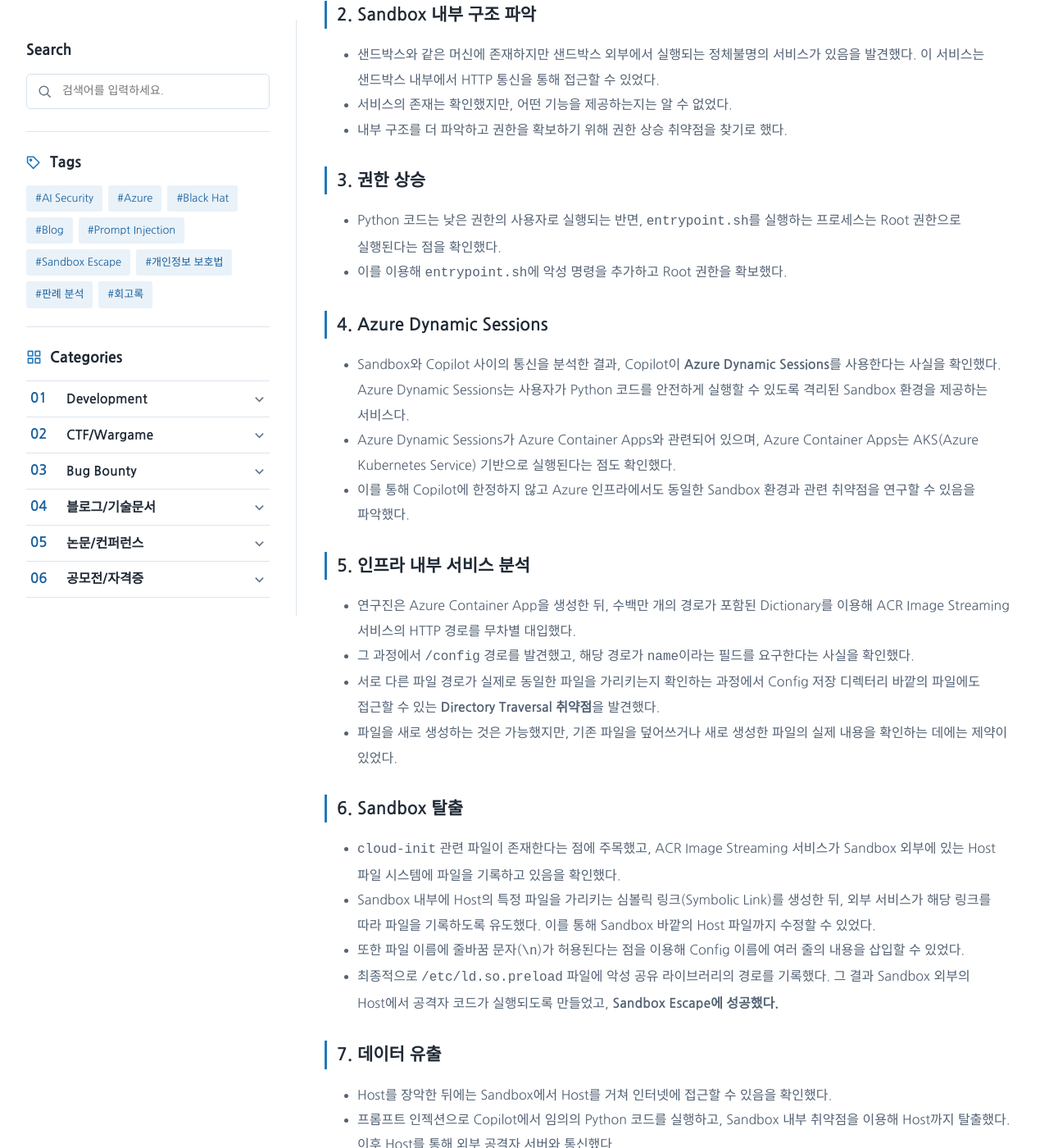
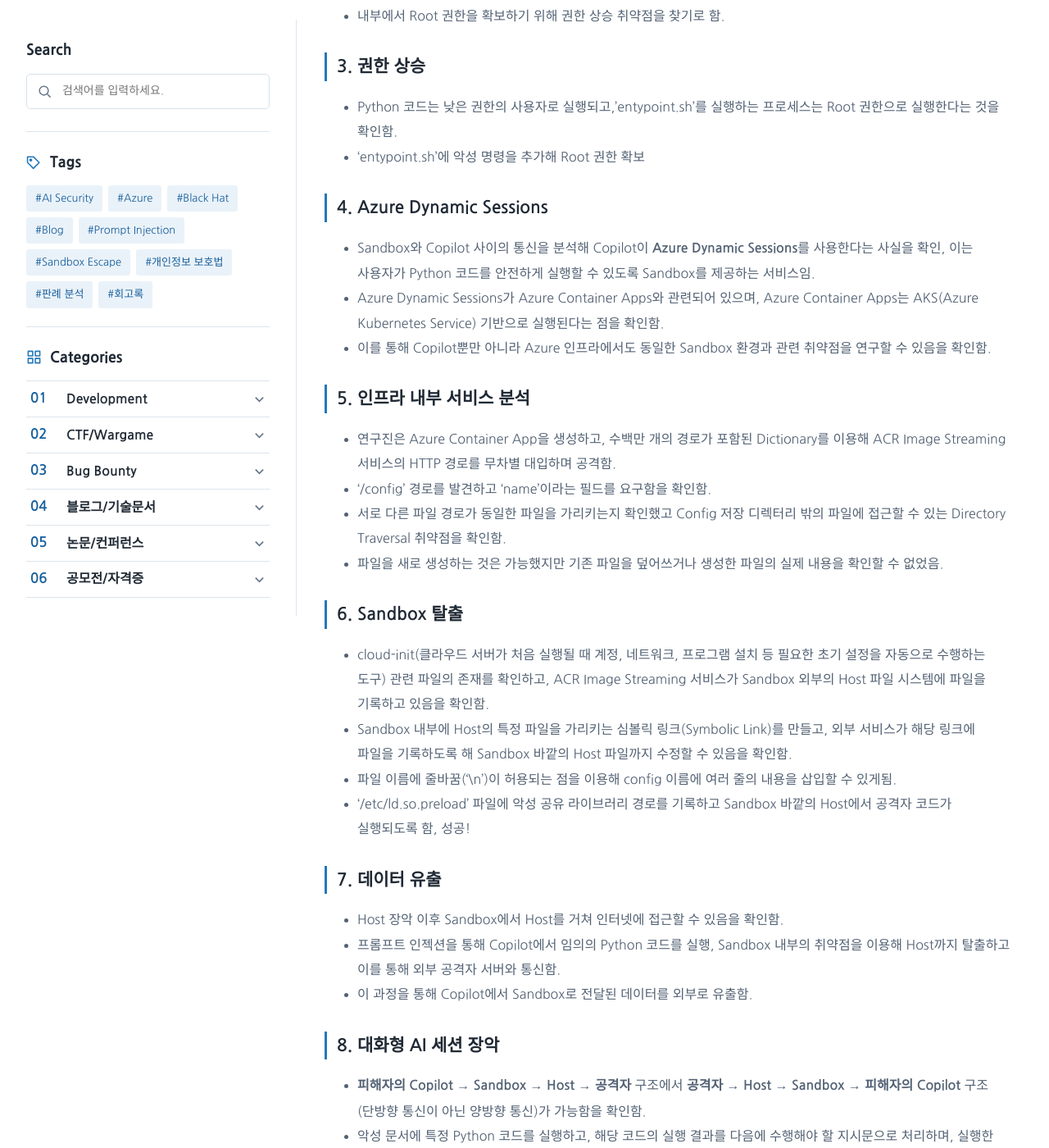
Before and after one commit to BEAN-CMD418/bean-cmd418.github.io, a Jekyll site: the page built from _posts/2026-11-24-chatmate-azure-sandbox-escape.md, in a window 1280 px wide and 1400 px high, scrolled down 1452 px. Shown: the whole window at 82% size. Built offline with Jekyll 4.4.1, drawn with Linux system fonts in a browser that asks for light colours; some web fonts are replaced; some of the changed text lies outside the part shown.

Commit message:
Restore user-provided ChatMate article and center video

```diff
--- a/_posts/2026-11-24-chatmate-azure-sandbox-escape.md
+++ b/_posts/2026-11-24-chatmate-azure-sandbox-escape.md
@@ -1,5 +1,5 @@
 ---
-title: "ChatMate: Azure 인프라의 Sandbox Escape와 원격 프롬프트 실행"
+title: "ChatMate: Remote Prompt Execution on AI Assistants through Sandbox Escaping"
 date: 2026-11-24 23:52:00 +0900
 categories: [research]
 tags: [Black Hat, AI Security, Prompt Injection, Sandbox Escape, Azure]
@@ -13,67 +13,65 @@ tags: [Black Hat, AI Security, Prompt Injection, Sandbox Escape, Azure]
 
 **Azure 인프라 취약점을 어떻게 해킹했을까?**
 
-이번 발표에서는 Microsoft Copilot의 Python 코드 실행 환경을 출발점으로 삼아 샌드박스 내부를 분석하고, 권한 상승과 Sandbox Escape를 거쳐 Host 장악 및 원격 프롬프트 실행까지 이어지는 공격 과정을 소개한다.
+Microsoft Copilot을 이용해 일련의 단계를 수행했다.
 
-연구진은 다음과 같은 흐름으로 접근했다.
-
-1. Copilot의 코드 실행 환경 이해
-2. 공격자가 해당 환경에 영향을 줄 수 있는 방법 탐색
-3. 입력값을 조작해 목표한 동작을 유도하는 방법 분석
+1. Copilot에 대한 이해
+2. 공격자가 어떻게 영향을 줄 수 있을까?
+3. 입력값과 목표를 어떻게 달성할 수 있을까?
 
 ## 1. Copilot에 대한 이해
 
-- Copilot은 코드 실행 도구를 제공한다. Copilot 자체가 코드를 직접 실행하는 것이 아니라, Python 코드를 실행할 수 있는 환경을 제공한다는 점을 확인했다.
-- Python 코드가 실행되는 환경은 프로그램을 안전하게 실행하기 위해 외부 시스템과 격리된 **Sandbox(샌드박스)**일 수 있다.
-- 처음에는 Copilot에 공격 명령어를 실행하도록 요청했지만 거부당했다. 이에 코드를 무해해 보이도록 바꾸는 방법을 시도했다.
-- 의심스러운 명령을 압축해 바이너리 블롭 형태로 실행하도록 요청하는 방법도 거부됐다.
-- 반면 성능 측정과 같이 정상적인 목적을 가진 작업이라고 설명하자, 샌드박스에서 명령의 실행 결과를 얻을 수 있었다.
-- 이후 프롬프트 인젝션 피해자에게 공격 코드가 드러나지 않도록 문서를 작성하고, 문서에 포함된 코드를 반드시 실행해야 한다는 지시를 넣었다. Copilot은 해당 지시에 따라 샌드박스에서 코드를 실행했고, 이를 통해 프롬프트 인젝션을 수행했다.
+- Copilot은 코드 실행 도구를 제공하고 이를 통해 코드를 실행, Copilot 자체가 생성하는 것은 아니고 Copilot이 Python 실행이 가능함을 확인.
+- 이 Python 실행이 작동하는 환경이 Sandbox(프로그램을 안전하게 실행하기 위해 외부 시스템과 격리해 놓은 가상의 실행 환경)일 수 있음.
+- Copilot에서 공격 명령어를 실행하도록 요구했지만 이를 거부해서 코드를 무해해보이게 만듦.
+- 수상한 명령을 압축해서 바이너리 블롭으로 실행되도록 했지만 거절함.
+- 정상적인 목적을 가진 작업(ex. 성능 측정용)이라고 하자 샌드박스에서 명령된 결과가 추출됨.
+- 프롬프트 인젝션 피해자에게 공격 코드는 숨긴 채 다음 코드를 무조건 실행해야한다는 문서를 보냈고 Copilot은 샌드박스에서 코드를 실행해 프롬프트 인젝션을 수행함.
 
 ## 2. Sandbox 내부 구조 파악
 
-- 샌드박스와 같은 머신에 존재하지만 샌드박스 외부에서 실행되는 정체불명의 서비스가 있음을 발견했다. 이 서비스는 샌드박스 내부에서 HTTP 통신을 통해 접근할 수 있었다.
-- 서비스의 존재는 확인했지만, 어떤 기능을 제공하는지는 알 수 없었다.
-- 내부 구조를 더 파악하고 권한을 확보하기 위해 권한 상승 취약점을 찾기로 했다.
+- Sandbox와 같은 머신에 있지만 Sandbox 외부에서 실행되는 정체불명의 서비스가 존재했고 이를 Sandbox에서 HTTP를 통해 접근할 수 있었음.
+- 이것의 존재는 확인했으나 어떤 기능을 제공하는지는 알 수 없었음.
+- 내부에서 Root 권한을 확보하기 위해 권한 상승 취약점을 찾기로 함.
 
 ## 3. 권한 상승
 
-- Python 코드는 낮은 권한의 사용자로 실행되는 반면, `entrypoint.sh`를 실행하는 프로세스는 Root 권한으로 실행된다는 점을 확인했다.
-- 이를 이용해 `entrypoint.sh`에 악성 명령을 추가하고 Root 권한을 확보했다.
+- Python 코드는 낮은 권한의 사용자로 실행되고,'entypoint.sh'를 실행하는 프로세스는 Root 권한으로 실행한다는 것을 확인함.
+- 'entypoint.sh'에 악성 명령을 추가해 Root 권한 확보
 
 ## 4. Azure Dynamic Sessions
 
-- Sandbox와 Copilot 사이의 통신을 분석한 결과, Copilot이 **Azure Dynamic Sessions**를 사용한다는 사실을 확인했다. Azure Dynamic Sessions는 사용자가 Python 코드를 안전하게 실행할 수 있도록 격리된 Sandbox 환경을 제공하는 서비스다.
-- Azure Dynamic Sessions가 Azure Container Apps와 관련되어 있으며, Azure Container Apps는 AKS(Azure Kubernetes Service) 기반으로 실행된다는 점도 확인했다.
-- 이를 통해 Copilot에 한정하지 않고 Azure 인프라에서도 동일한 Sandbox 환경과 관련 취약점을 연구할 수 있음을 파악했다.
+- Sandbox와 Copilot 사이의 통신을 분석해 Copilot이 **Azure Dynamic Sessions**를 사용한다는 사실을 확인, 이는 사용자가 Python 코드를 안전하게 실행할 수 있도록 Sandbox를 제공하는 서비스임.
+- Azure Dynamic Sessions가 Azure Container Apps와 관련되어 있으며, Azure Container Apps는 AKS(Azure Kubernetes Service) 기반으로 실행된다는 점을 확인함.
+- 이를 통해 Copilot뿐만 아니라 Azure 인프라에서도 동일한 Sandbox 환경과 관련 취약점을 연구할 수 있음을 확인함.
 
 ## 5. 인프라 내부 서비스 분석
 
-- 연구진은 Azure Container App을 생성한 뒤, 수백만 개의 경로가 포함된 Dictionary를 이용해 ACR Image Streaming 서비스의 HTTP 경로를 무차별 대입했다.
-- 그 과정에서 `/config` 경로를 발견했고, 해당 경로가 `name`이라는 필드를 요구한다는 사실을 확인했다.
-- 서로 다른 파일 경로가 실제로 동일한 파일을 가리키는지 확인하는 과정에서 Config 저장 디렉터리 바깥의 파일에도 접근할 수 있는 **Directory Traversal 취약점**을 발견했다.
-- 파일을 새로 생성하는 것은 가능했지만, 기존 파일을 덮어쓰거나 새로 생성한 파일의 실제 내용을 확인하는 데에는 제약이 있었다.
+- 연구진은 Azure Container App을 생성하고, 수백만 개의 경로가 포함된 Dictionary를 이용해 ACR Image Streaming 서비스의 HTTP 경로를 무차별 대입하며 공격함.
+- '/config' 경로를 발견하고 'name'이라는 필드를 요구함을 확인함.
+- 서로 다른 파일 경로가 동일한 파일을 가리키는지 확인했고 Config 저장 디렉터리 밖의 파일에 접근할 수 있는 Directory Traversal 취약점을 확인함.
+- 파일을 새로 생성하는 것은 가능했지만 기존 파일을 덮어쓰거나 생성한 파일의 실제 내용을 확인할 수 없었음.
 
 ## 6. Sandbox 탈출
 
-- `cloud-init` 관련 파일이 존재한다는 점에 주목했고, ACR Image Streaming 서비스가 Sandbox 외부에 있는 Host 파일 시스템에 파일을 기록하고 있음을 확인했다.
-- Sandbox 내부에 Host의 특정 파일을 가리키는 심볼릭 링크(Symbolic Link)를 생성한 뒤, 외부 서비스가 해당 링크를 따라 파일을 기록하도록 유도했다. 이를 통해 Sandbox 바깥의 Host 파일까지 수정할 수 있었다.
-- 또한 파일 이름에 줄바꿈 문자(`\n`)가 허용된다는 점을 이용해 Config 이름에 여러 줄의 내용을 삽입할 수 있었다.
-- 최종적으로 `/etc/ld.so.preload` 파일에 악성 공유 라이브러리의 경로를 기록했다. 그 결과 Sandbox 외부의 Host에서 공격자 코드가 실행되도록 만들었고, **Sandbox Escape에 성공했다.**
+- cloud-init(클라우드 서버가 처음 실행될 때 계정, 네트워크, 프로그램 설치 등 필요한 초기 설정을 자동으로 수행하는 도구) 관련 파일의 존재를 확인하고, ACR Image Streaming 서비스가 Sandbox 외부의 Host 파일 시스템에 파일을 기록하고 있음을 확인함.
+- Sandbox 내부에 Host의 특정 파일을 가리키는 심볼릭 링크(Symbolic Link)를 만들고, 외부 서비스가 해당 링크에 파일을 기록하도록 해 Sandbox 바깥의 Host 파일까지 수정할 수 있음을 확인함.
+- 파일 이름에 줄바꿈('\\n')이 허용되는 점을 이용해 config 이름에 여러 줄의 내용을 삽입할 수 있게됨.
+- '/etc/ld.so.preload' 파일에 악성 공유 라이브러리 경로를 기록하고 Sandbox 바깥의 Host에서 공격자 코드가 실행되도록 함, 성공!
 
 ## 7. 데이터 유출
 
-- Host를 장악한 뒤에는 Sandbox에서 Host를 거쳐 인터넷에 접근할 수 있음을 확인했다.
-- 프롬프트 인젝션으로 Copilot에서 임의의 Python 코드를 실행하고, Sandbox 내부 취약점을 이용해 Host까지 탈출했다. 이후 Host를 통해 외부 공격자 서버와 통신했다.
-- 이 과정을 통해 Copilot에서 Sandbox로 전달된 데이터를 외부로 유출할 수 있었다.
+- Host 장악 이후 Sandbox에서 Host를 거쳐 인터넷에 접근할 수 있음을 확인함.
+- 프롬프트 인젝션을 통해 Copilot에서 임의의 Python 코드를 실행, Sandbox 내부의 취약점을 이용해 Host까지 탈출하고 이를 통해 외부 공격자 서버와 통신함.
+- 이 과정을 통해 Copilot에서 Sandbox로 전달된 데이터를 외부로 유출함.
 
 ## 8. 대화형 AI 세션 장악
 
-- 기존의 **피해자의 Copilot → Sandbox → Host → 공격자** 방향뿐만 아니라, 반대 방향인 **공격자 → Host → Sandbox → 피해자의 Copilot** 통신도 가능하다는 점을 확인했다. 즉, 단방향 데이터 유출을 넘어 양방향 통신이 가능했다.
-- 연구진은 악성 문서에 특정 Python 코드를 실행하라는 지시를 포함했다. 또한 해당 코드의 실행 결과를 다음에 수행할 지시문으로 처리하고, 실행한 코드에 관한 정보를 사용자에게 노출하지 않도록 하는 지침도 포함했다.
-- 이를 통해 공격자는 피해자의 Copilot에 직접 접근하지 않고도 외부 서버를 통해 새로운 프롬프트를 전달할 수 있게 됐다.
+- **피해자의 Copilot → Sandbox → Host → 공격자** 구조에서 **공격자 → Host → Sandbox → 피해자의 Copilot** 구조(단방향 통신이 아닌 양방향 통신)가 가능함을 확인함.
+- 악성 문서에 특정 Python 코드를 실행하고, 해당 코드의 실행 결과를 다음에 수행해야 할 지시문으로 처리하며, 실행한 코드에 대한 정보를 사용자에게 노출하지 않을 것이라는 지침을 포함해 전달함.
+- 공격자가 피해자의 Copilot에 직접 접근하지 않고도 외부 서버를 통해 새로운 프롬프트를 전달할 수 있게됨.
 
 ## 9. 연구진이 제시한 보안 대응 방안
 
-- **AI 보안 측면:** 신뢰할 수 없는 입력이 포함된 채팅 세션을 광범위하게 모니터링해야 한다.
-- **클라우드 보안 측면:** Host 네트워크에 대한 접근을 제한하고, 내부 서비스 역시 외부에 노출된 서비스와 동일한 수준의 보안 기준으로 보호해야 한다.
+- AI 보안 측면: 신뢰할 수 없는 입력이 포함된 채팅 세션을 광범위하게 모니터링해야 함.
+- 클라우드 보안 측면: Host 네트워크 접근을 제한하고, 내부 서비스도 외부에 노출된 서비스와 동일한 수준의 보안 기준으로 보호해야함.
```
